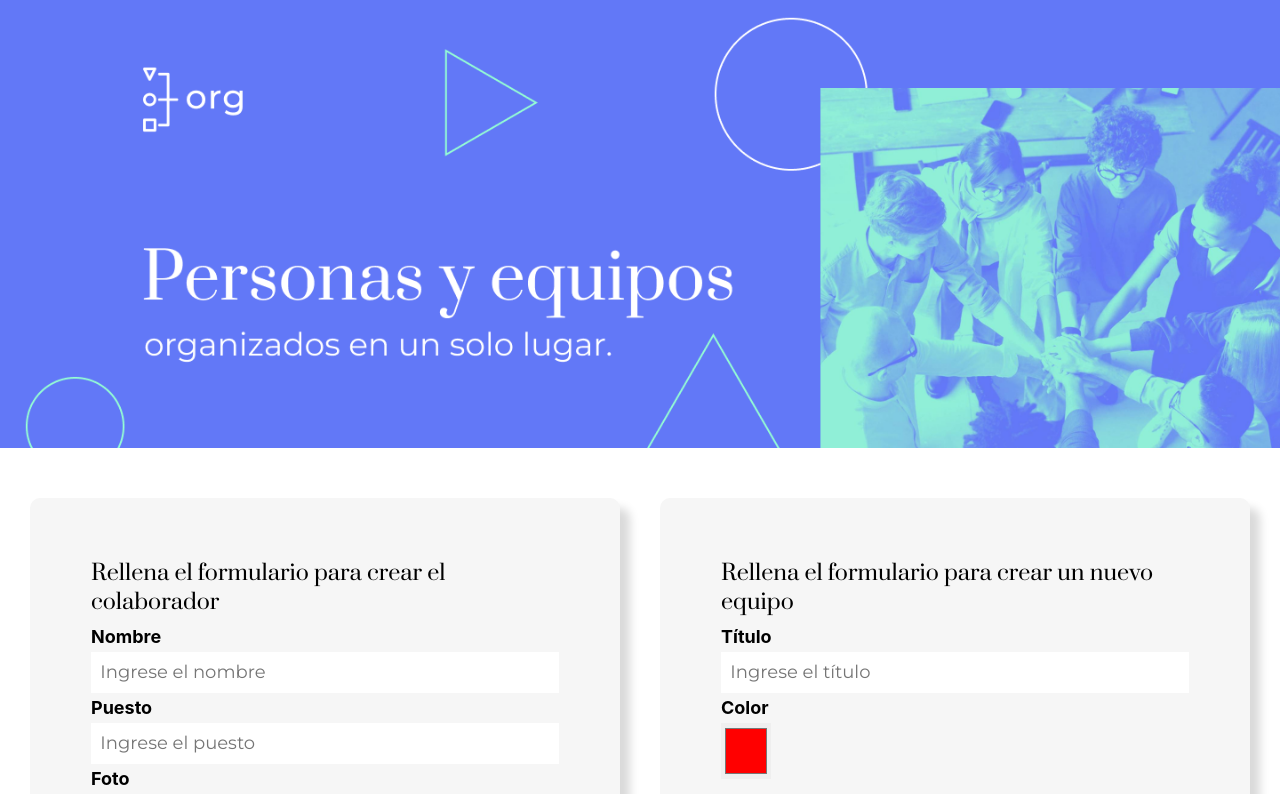
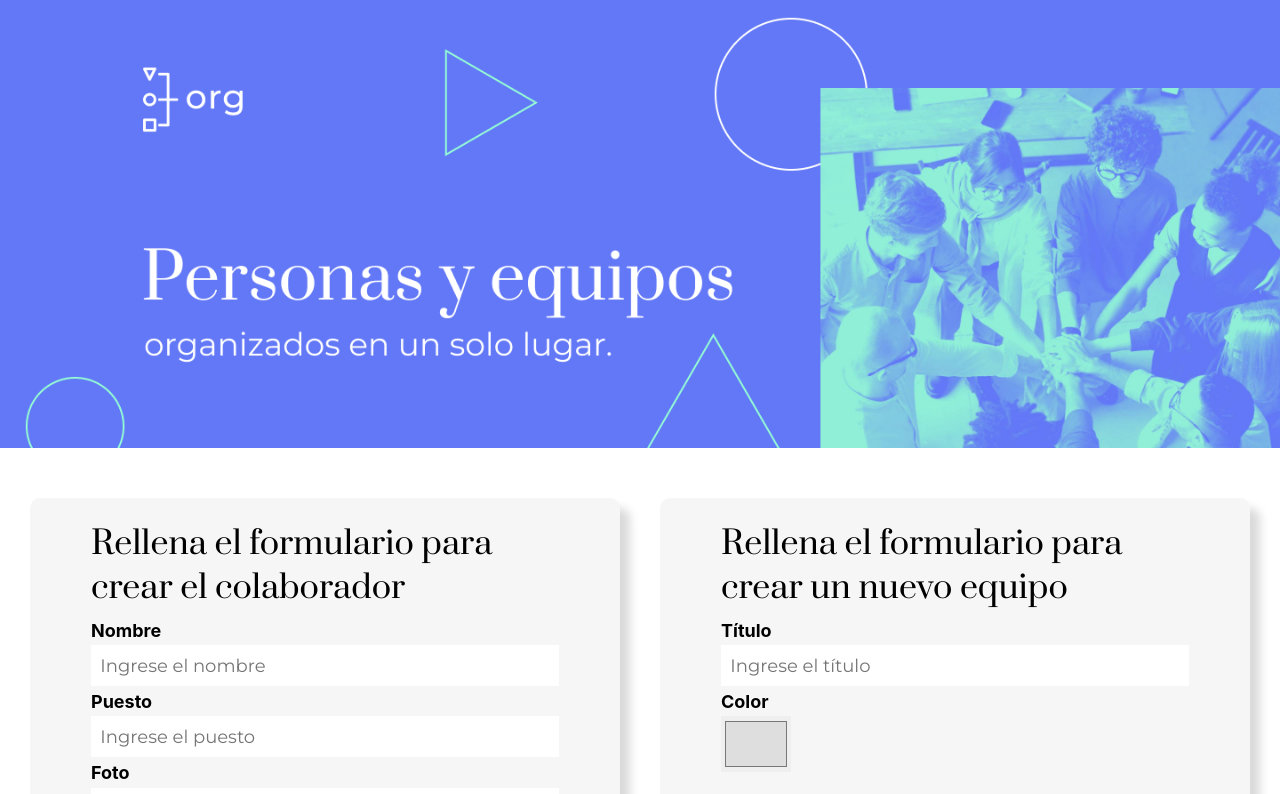
Before and after one commit to jarher/aluraOrg, a React (Create React App) app in the folder client/: page / in a window 1280 px wide. Shown: the top 794 px of the page. Built offline with nearby package versions, Linux system fonts and the light colour scheme.

Commit message:
ajustes css y funcionalidad de persistencia de datos de equipos

```diff
--- a/client/src/App.js
+++ b/client/src/App.js
@@ -13,7 +13,8 @@ function App() {
     JSON.parse(localStorage.getItem("collaborators")) || []
   );
 
-  const [teams, setTeams] = useState([
+  const [teams, setTeams] = useState(
+    JSON.parse(localStorage.getItem("teams")) || [
       {
         id: uuid(),
         title: "Programación",
@@ -49,22 +50,24 @@ function App() {
         title: "Innovación y Gestión",
         secondaryColor: "#FF8A29",
       },
-  ]);
+    ]
+  );
 
   const [isFav, setIsFav] = useState(false);
 
   const collaboratorRegister = (newCollaborator) => {
-    const data = JSON.parse(localStorage.getItem("collaborators")) || [];
     setCollaborators([...collaborators, newCollaborator]);
-    data.push(newCollaborator);
-    localStorage.setItem("collaborators", JSON.stringify(data));
+    localStorage.setItem(
+      "collaborators",
+      JSON.stringify([...collaborators, newCollaborator])
+    );
   };
 
   const deleteCollaborator = (id) => {
     const collaborator = collaborators.filter(
       (collaborator) => collaborator.id !== id
     );
-    setCollaborators([collaborator]);
+    setCollaborators(collaborator);
     localStorage.setItem("collaborators", JSON.stringify(collaborator));
   };
 
@@ -79,11 +82,20 @@ function App() {
   };
 
   const createTeam = (newTeam) => {
+    const titles = teams.map((team) => team.title);
+    if (titles.includes(newTeam.title)) {
+      alert("Título ya existente");
+    } else {
       setTeams([...teams, { ...newTeam, id: uuid() }]);
+      localStorage.setItem(
+        "teams",
+        JSON.stringify([...teams, { ...newTeam, id: uuid() }])
+      );
+    }
   };
 
   const setCollaboratorFav = (id) => {
-    setIsFav(prev => !prev);
+    setIsFav((prev) => !prev);
     const data = JSON.parse(localStorage.getItem("collaborators"));
     if (data.length > 0) {
       const updatedCollaborators = data.map((collaborator) => {
@@ -93,10 +105,12 @@ function App() {
         return collaborator;
       });
       setCollaborators(updatedCollaborators);
-      localStorage.setItem("collaborators", JSON.stringify(updatedCollaborators));
+      localStorage.setItem(
+        "collaborators",
+        JSON.stringify(updatedCollaborators)
+      );
     }
   };
-
 
   return (
     <div className="container">
--- a/client/src/components/Collaborator/collaborator.css
+++ b/client/src/components/Collaborator/collaborator.css
@@ -1,5 +1,5 @@
 .collaborator {
-  width: 139px;
+  width: 80%;
   display: flex;
   flex-direction: column;
   box-sizing: border-box;
@@ -36,8 +36,8 @@
   flex-direction: column;
   align-items: center;
   justify-content: flex-end;
-  height: 135px;
-  padding: 5% 0;
+  height: 170px;
+  padding: 5%;
   box-sizing: border-box;
 }
 .collaborator__name {
@@ -57,6 +57,7 @@
 @media (min-width: 768px) {
   .collaborator {
     margin-bottom: 3%;
+    width: 30%;
   }
 }
 @media (min-width: 1024px) {
--- a/client/src/components/Footer/footer.css
+++ b/client/src/components/Footer/footer.css
@@ -14,6 +14,7 @@
   display: flex;
   list-style: none;
   padding: 0;
+  gap: 15px;
 }
 .footer__social a {
   color: white;
@@ -46,9 +47,6 @@
     justify-content: space-between;
     padding: 5%;
   }
-  .footer__social {
-    gap: 15px;
-  }
   .footer__logo {
     display: block;
   }
--- a/client/src/components/Form/form.css
+++ b/client/src/components/Form/form.css
@@ -11,12 +11,10 @@
   background-color: #f6f6f6;
   border-radius: 10px;
   box-shadow: 10px 10px 10px rgba(0, 0, 0, 15%);
-  /* padding: 2% 5%; */
   padding: 5%;
   box-sizing: border-box;
 }
 .form__title {
-  /* font-size: 1.778rem; */
   font-size: 1.2rem;
   font-weight: 400;
   margin-bottom: 2%;
@@ -30,9 +28,15 @@
     gap: 40px;
   }
 }
-@media (min-width: 768px) {
+@media (min-width: 1024px) {
   .form {
     padding-top: 50px;
     justify-content: space-evenly;
   }
+  .form__title {
+    font-size: 1.778rem;
+  }
+  .form form {
+    padding: 2% 5%;
+  }
 }
--- a/client/src/components/Form/index.jsx
+++ b/client/src/components/Form/index.jsx
@@ -12,7 +12,7 @@ function Form({ teams, collaboratorRegister, createTeam }) {
   const [teamValue, setTeamValue] = useState("");
 
   const [teamTitle, setTeamTitle] = useState("");
-  const [color, setColor] = useState("#ff0000");
+  const [color, setColor] = useState("#DEDEDE");
 
   const createCollaborator = (e) => {
     e.preventDefault();
@@ -25,6 +25,10 @@ function Form({ teams, collaboratorRegister, createTeam }) {
       isFav:false
     };
     collaboratorRegister(newCollaborator);
+    setNameValue("");
+    setWorkValue("");
+    setImgValue("");
+    setTeamValue("");
   };
 
   const createNewTeam = (e) => {
@@ -34,6 +38,8 @@ function Form({ teams, collaboratorRegister, createTeam }) {
       secondaryColor: color,
     };
     createTeam(newTeam);
+    setTeamTitle("");
+    setColor("#DEDEDE");
   };
   return (
     <section className="form">
--- a/client/src/components/Input/index.jsx
+++ b/client/src/components/Input/index.jsx
@@ -1,6 +1,6 @@
 import "./input.css";
 
-function Input({ title, placeholder, inputValue, change, required}) {
+function Input({title, placeholder, inputValue, change, required}) {
 
   return (
     <div className="form__wrapper">
--- a/client/src/components/Input/input.css
+++ b/client/src/components/Input/input.css
@@ -23,4 +23,10 @@
 .form__input__color {
   border: none;
   height: 7vh;
+  width: 15%;
 }
+/* @media (min-width:1024px) {
+  .form__input__color{
+    width: 5%;
+  }
+} */
--- a/client/src/components/Team/team.css
+++ b/client/src/components/Team/team.css
@@ -18,6 +18,7 @@
   position: absolute;
   right: 3%;
   top: 20px;
+  width: 8%;
 }
 .team__collaborators {
   display: flex;
@@ -35,6 +36,9 @@
   .team__collaborators {
     margin-top: 5%;
   }
+  .team__color {
+    width: 5%;
+  }
 }
 
 @media (min-width: 1024px) {
@@ -49,4 +53,7 @@
     margin-top: 3%;
     gap: 4.7%;
   }
+  .team__color {
+    width: 3%;
+  }
 }
```
Lines whose indentation alone changed are shown as unchanged.
